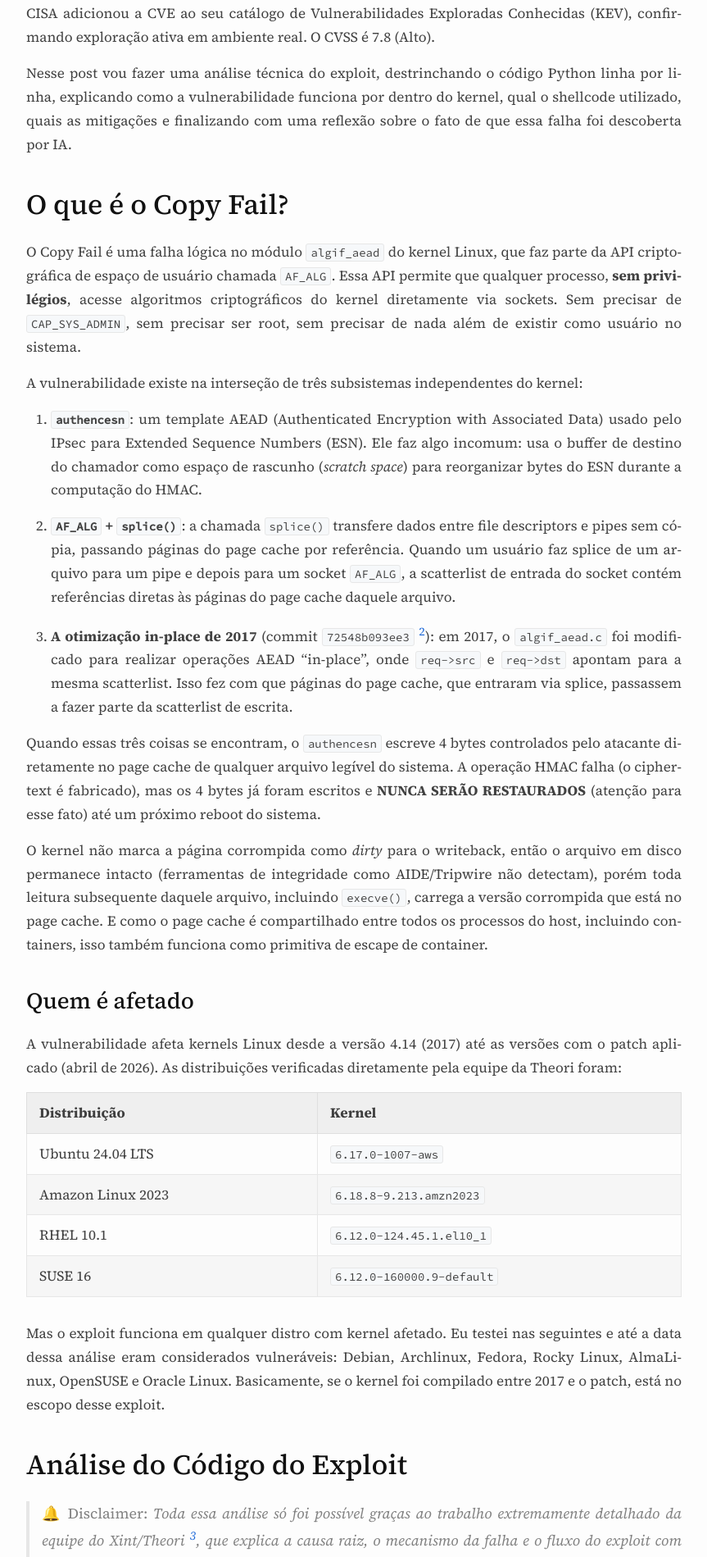
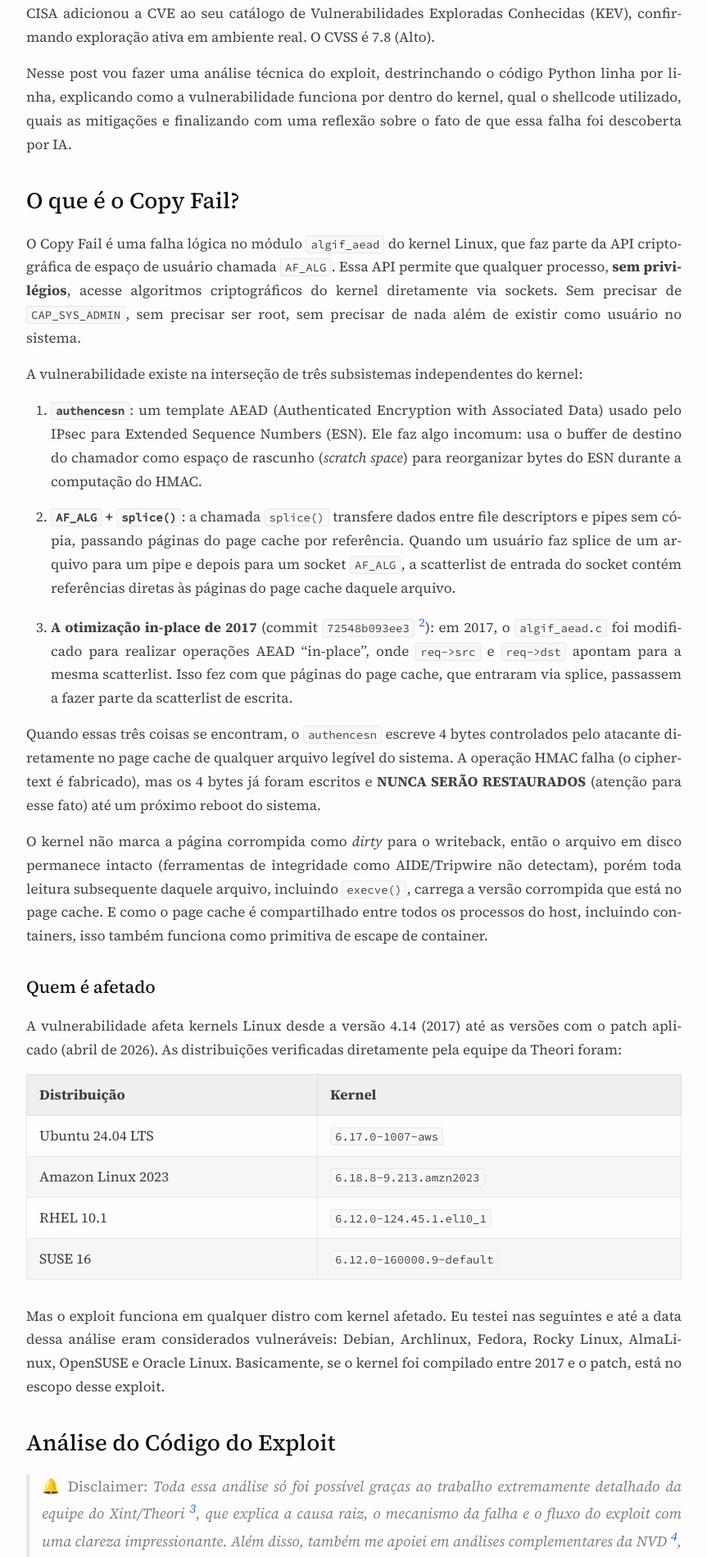
Before and after one commit to vndmtrx/vndmtrx.github.io, a Jekyll site: the page built from _posts/2026-05-02-copy-fail.md, in a window 1280 px wide. Shown: the part 534-2433 px from the top of the page at 82% size, without its empty margins (208-1071 px from the left). Built offline with Jekyll 4.4.1, drawn with Linux system fonts in a browser that asks for light colours; nearby versions of some CDN libraries.

Commit message:
Fix typo Markdown

```diff
--- a/_posts/2026-05-02-copy-fail.md
+++ b/_posts/2026-05-02-copy-fail.md
@@ -14,7 +14,7 @@ A falha foi encontrada e divulgada pela equipe da Theori, usando uma ferramenta
 
 Nesse post vou fazer uma análise técnica do exploit, destrinchando o código Python linha por linha, explicando como a vulnerabilidade funciona por dentro do kernel, qual o shellcode utilizado, quais as mitigações e finalizando com uma reflexão sobre o fato de que essa falha foi descoberta por IA.
 
-## O que é o Copy Fail?
+### O que é o Copy Fail?
 
 O Copy Fail é uma falha lógica no módulo `algif_aead` do kernel Linux, que faz parte da API criptográfica de espaço de usuário chamada `AF_ALG`. Essa API permite que qualquer processo, **sem privilégios**, acesse algoritmos criptográficos do kernel diretamente via sockets. Sem precisar de `CAP_SYS_ADMIN`, sem precisar ser root, sem precisar de nada além de existir como usuário no sistema.
 
@@ -30,7 +30,7 @@ Quando essas três coisas se encontram, o `authencesn` escreve 4 bytes controlad
 
 O kernel não marca a página corrompida como *dirty* para o writeback, então o arquivo em disco permanece intacto (ferramentas de integridade como AIDE/Tripwire não detectam), porém toda leitura subsequente daquele arquivo, incluindo `execve()`, carrega a versão corrompida que está no page cache. E como o page cache é compartilhado entre todos os processos do host, incluindo containers, isso também funciona como primitiva de escape de container.
 
-### Quem é afetado
+#### Quem é afetado
 
 A vulnerabilidade afeta kernels Linux desde a versão 4.14 (2017) até as versões com o patch aplicado (abril de 2026). As distribuições verificadas diretamente pela equipe da Theori foram:
 
@@ -43,7 +43,7 @@ A vulnerabilidade afeta kernels Linux desde a versão 4.14 (2017) até as versõ
 
 Mas o exploit funciona em qualquer distro com kernel afetado. Eu testei nas seguintes e até a data dessa análise eram considerados vulneráveis: Debian, Archlinux, Fedora, Rocky Linux, AlmaLinux, OpenSUSE e Oracle Linux. Basicamente, se o kernel foi compilado entre 2017 e o patch, está no escopo desse exploit.
 
-## Análise do Código do Exploit
+### Análise do Código do Exploit
 
 > *🔔 Disclaimer:* Toda essa análise só foi possível graças ao trabalho extremamente detalhado da equipe do Xint/Theori [^5], que explica a causa raiz, o mecanismo da falha e o fluxo do exploit com uma clareza impressionante. Além disso, também me apoiei em análises complementares da NVD [^8], R-fx Networks [^9], ToolsLib [^10], Tenable [^11] e do Debian Security Tracker [^12] para entender mais sobre o problema e para algumas partes como a análise do asm do exploit. O que faço aqui é dar um detalhamento mais mastigado do código Python para quem não quer (ou não tem tempo de) mergulhar no exploit por conta própria. Dito isso, recomendo fortemente que vocês leiam o post original e tentem destrinchar o código sozinhos, é um exercício excelente de análise de segurança.
 
@@ -293,7 +293,7 @@ A exceção são aplicações configuradas explicitamente para usar `AF_ALG`, co
 
 Para workloads não confiáveis (containers, sandboxes, CI/CD), bloqueie a criação de sockets `AF_ALG` via **seccomp**, independentemente do status do patch.
 
-## Uma reflexão sobre IA encontrando bugs no kernel
+### Uma reflexão sobre IA encontrando bugs no kernel
 
 Talvez o aspecto mais fascinante do Copy Fail não seja a vulnerabilidade em si, mas como ela foi encontrada. A equipe da Theori usou o Xint Code, uma ferramenta de auditoria de código baseada em IA, para vasculhar o subsistema `crypto/` do kernel Linux. O pesquisador Taeyang Lee tinha uma intuição sobre a interação entre o subsistema criptográfico e dados do page cache, e usou a ferramenta para escalar essa análise.
 
@@ -309,13 +309,13 @@ Isso não deveria ser surpresa. O kernel Linux tem mais de 30 milhões de linhas
 
 Ironicamente, escrevi há menos de um mês um post [^7] sobre a regulação do uso de IA no desenvolvimento do kernel Linux. Naquela discussão, o foco era em IA *gerando* código. Agora vemos IA *auditando* código e encontrando bugs que humanos não encontraram em quase dez anos. São dois lados da mesma moeda, e ambos vão redefinir como pensamos sobre segurança de software.
 
-## Conclusão
+### Conclusão
 
 O Copy Fail é um daqueles bugs que faz a gente repensar várias suposições. Um arquivo aberto como somente leitura está seguro? Ferramentas de integridade de arquivos são suficientes? O kernel é "grande demais pra ter bugs simples"? O Copy Fail é uma falha lógica direta, sem race conditions, sem heap spraying, sem nada sofisticado. Só uma escrita de 4 bytes no lugar errado, repetida até permitir o root.
 
 Se você administra qualquer sistema Linux, atualize o kernel. Se não puder atualizar agora, desabilite o `algif_aead`. Se roda containers em produção, revise suas políticas de seccomp. E se acha que IA em segurança é só hype, o Copy Fail é um excelente contra-argumento.
 
-## Referências
+### Referências
 
 [^1]: **Copy Fail — CVE-2026-31431** {*copy.fail*} ([Link](https://copy.fail/))
 
```
